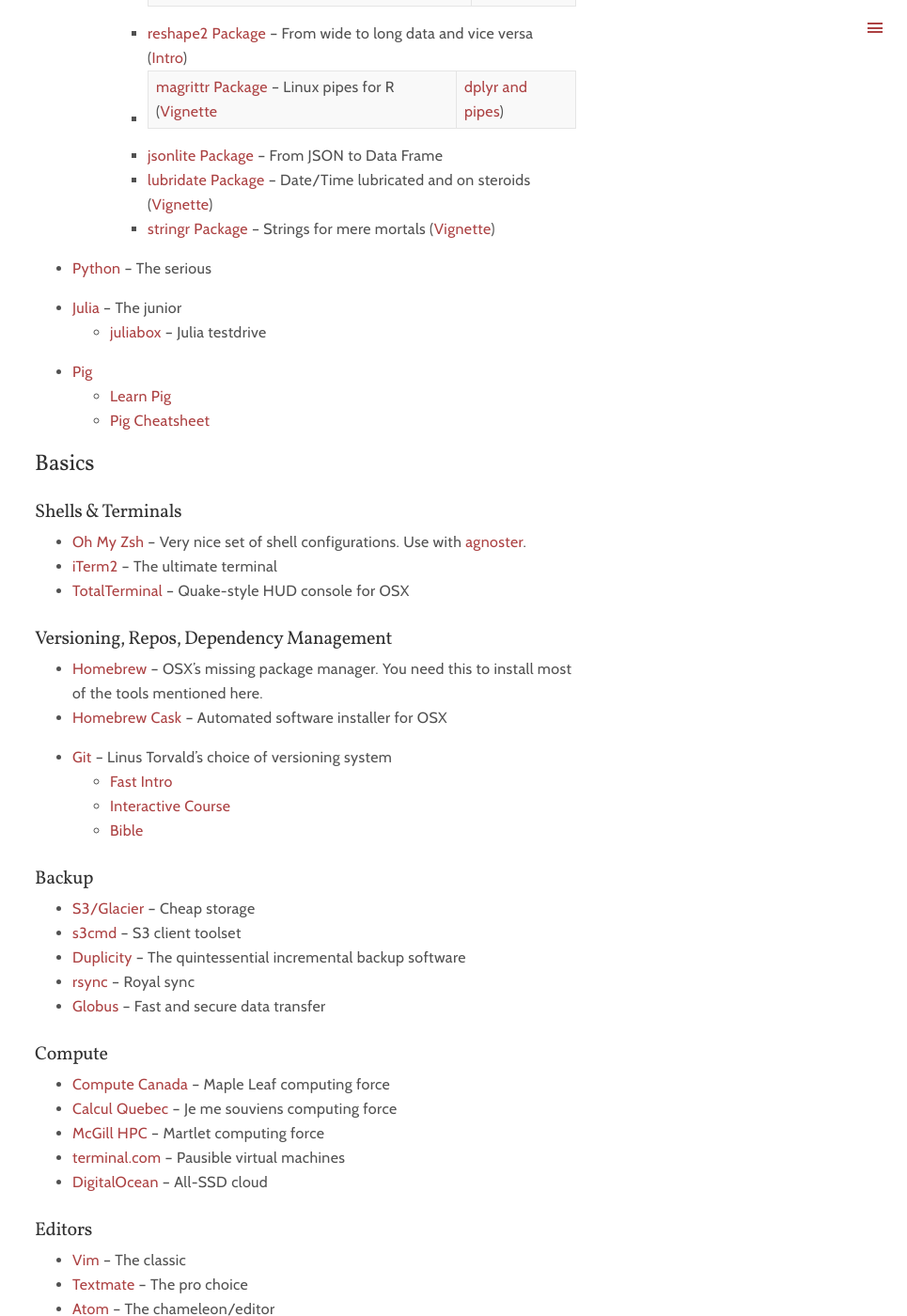
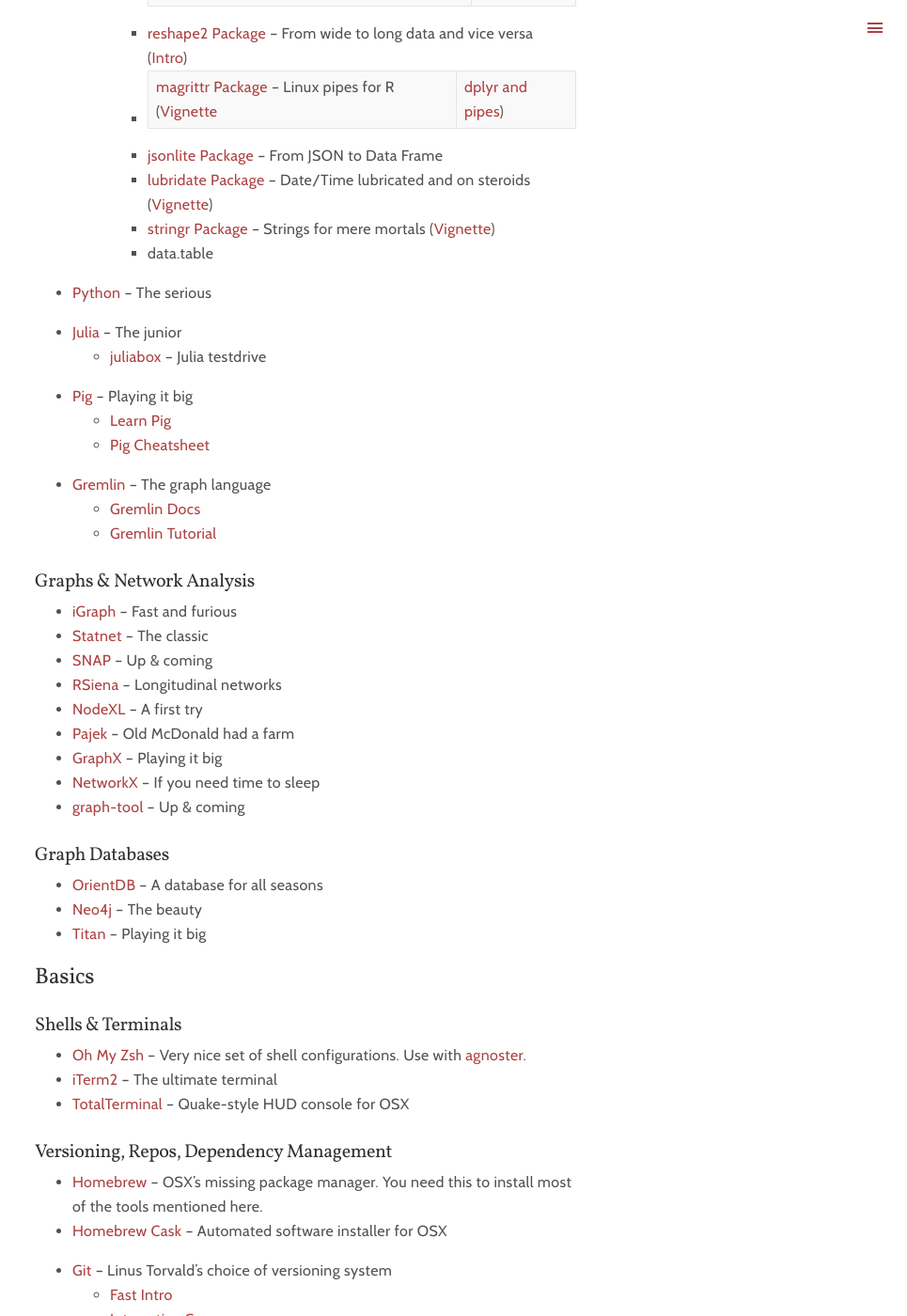
Before and after one commit to retrography/retrography.github.io, a Jekyll site: the page built from resources.markdown, in a window 1280 px wide and 1400 px high, scrolled down 1172 px. Shown: the whole window at 94% size, without its empty margins (315-1280 px from the left). Built offline with Jekyll 4.4.1, drawn with Linux system fonts in a browser that asks for light colours; Markdown is read by kramdown in place of the engine named in the settings; some of the changed text lies outside the part shown.

Commit message:
Update resources.markdown

```diff
--- a/resources.markdown
+++ b/resources.markdown
@@ -5,7 +5,7 @@ title: resources
 
 A list of resources and tools that I find useful, for me and for every researcher...
 
-## Data Wrangling
+## Data Wrangling & Analysis
 
 ### Languages & Coding Environments
 
@@ -44,15 +44,38 @@ A list of resources and tools that I find useful, for me and for every researche
 		* [jsonlite Package](https://cran.r-project.org/web/packages/jsonlite/index.html) -- From JSON to Data Frame
 		* [lubridate Package](https://cran.r-project.org/web/packages/lubridate/index.html) -- Date/Time lubricated and on steroids ([Vignette](https://cran.r-project.org/web/packages/lubridate/vignettes/lubridate.html))
 		* [stringr Package](https://cran.r-project.org/web/packages/stringr/index.html) -- Strings for mere mortals ([Vignette](https://cran.r-project.org/web/packages/stringr/vignettes/stringr.html))
+		* data.table
 
 * [Python](https://www.python.org) -- The serious
 
 * [Julia](http://julialang.org) -- The junior
 	* [juliabox](https://www.juliabox.org) -- Julia testdrive
 
-* [Pig](https://pig.apache.org)
+* [Pig](https://pig.apache.org) -- Playing it big
 	* [Learn Pig](http://help.mortardata.com/technologies/pig/learn_pig)
 	* [Pig Cheatsheet](http://mortar-public-site-content.s3-website-us-east-1.amazonaws.com/Mortar-Pig-Cheat-Sheet.pdf)
+
+* [Gremlin](http://tinkerpop.incubator.apache.org) -- The graph language
+	* [Gremlin Docs](http://gremlindocs.com/)
+	* [Gremlin Tutorial](https://github.com/tinkerpop/gremlin/wiki)
+
+### Graphs & Network Analysis
+
+* [iGraph](http://igraph.org) -- Fast and furious
+* [Statnet](https://statnet.org) -- The classic
+* [SNAP](http://snap.stanford.edu) -- Up & coming
+* [RSiena](http://www.stats.ox.ac.uk/~snijders/siena/) -- Longitudinal networks
+* [NodeXL](https://nodexl.codeplex.com) -- A first try
+* [Pajek](http://vlado.fmf.uni-lj.si/pub/networks/Pajek/) -- Old McDonald had a farm
+* [GraphX](https://spark.apache.org/graphx/) -- Playing it big
+* [NetworkX](https://networkx.github.io) -- If you need time to sleep
+* [graph-tool](http://graph-tool.skewed.de) -- Up & coming
+
+### Graph Databases
+
+* [OrientDB](http://orientdb.com) -- A database for all seasons
+* [Neo4j](http://neo4j.com) -- The beauty
+* [Titan](http://thinkaurelius.github.io/titan/) -- Playing it big
 
 ## Basics
 
```
